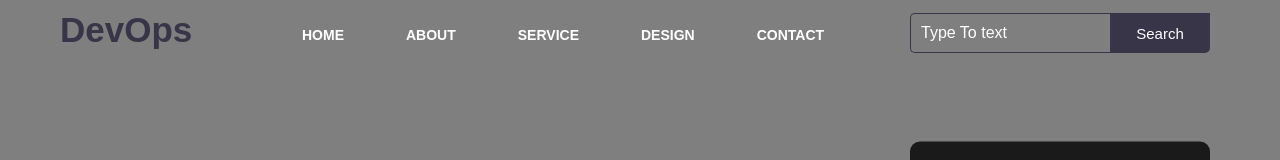
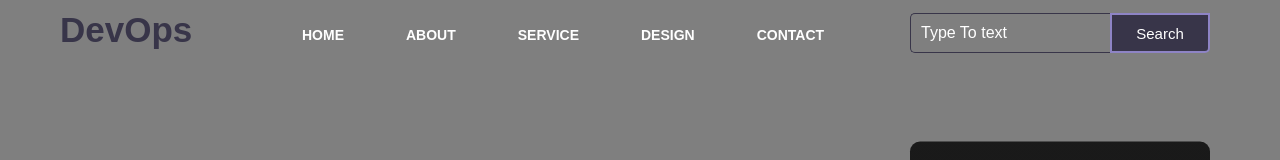
Before and after one commit to Deekshitha33/deekshitha--test-project, a plain HTML site: page index.html in a window 1280 px wide. Shown: the top 160 px of the page. Drawn offline with nearby package versions, Linux system fonts and the light colour scheme.

Commit message:
changed colour to project

```diff
--- a/style.css
+++ b/style.css
@@ -91,7 +91,7 @@ ul li a:hover{
   width: 100px;
   height: 40px;
   background: #383549;
-  border: 2px solid #383549;
+  border: 2px solid #8e84c5;
   margin-top: 13px;
   color: #fff;
   font-size: 15px;
```
